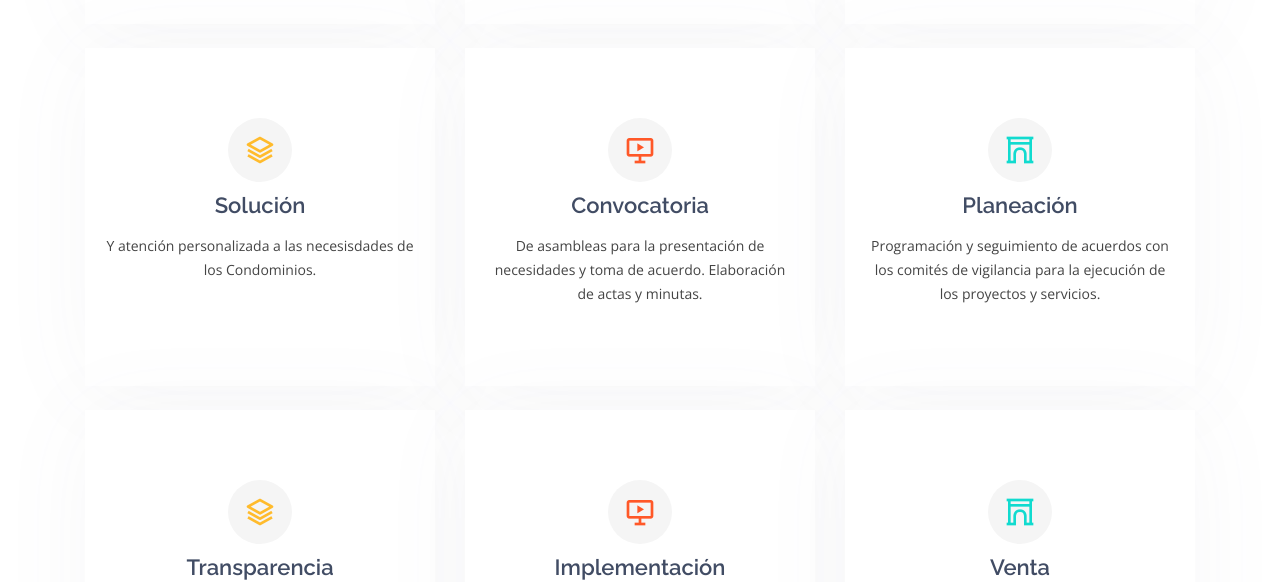
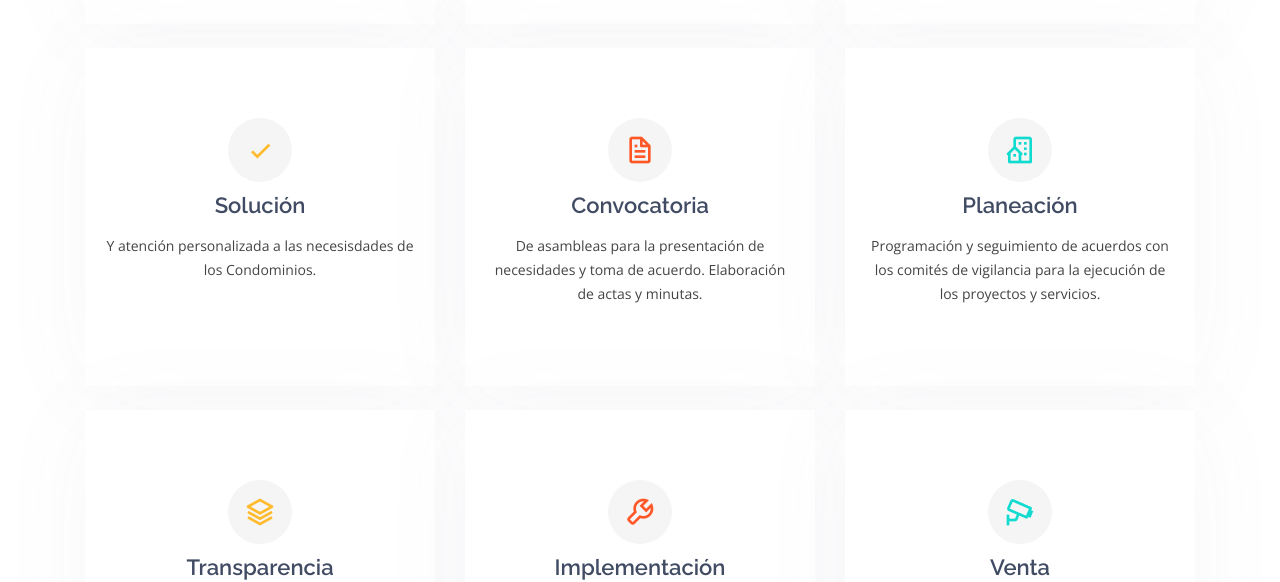
Before and after one commit to Ivannov87/razcom, a plain HTML site: page index.html in a window 1280 px wide. Shown: the part 1900-2482 px from the top of the page. Drawn offline with nearby package versions, Linux system fonts and the light colour scheme.

Commit message:
update icons
services

```diff
--- a/index.html
+++ b/index.html
@@ -278,7 +278,7 @@
           <div class="col-lg-4 col-md-6 d-flex align-items-stretch mt-4" data-aos="zoom-in" data-aos-delay="100">
             <div class="icon-box iconbox-yellow">
               <div class="icon">
-                <i class="bx bx-layer"></i>
+                <i class="bx bx-check"></i>
               </div>
               <h4><a href="">Solución</a></h4>
               <p>Y atención personalizada a las necesisdades de los Condominios.</p>
@@ -288,7 +288,7 @@
           <div class="col-lg-4 col-md-6 d-flex align-items-stretch mt-4" data-aos="zoom-in" data-aos-delay="200">
             <div class="icon-box iconbox-red">
               <div class="icon">
-                <i class="bx bx-slideshow"></i>
+                <i class="bx bx-file"></i>
               </div>
               <h4><a href="">Convocatoria</a></h4>
               <p>De asambleas para la presentación de necesidades y toma de acuerdo. Elaboración de actas y minutas.</p>
@@ -298,7 +298,7 @@
           <div class="col-lg-4 col-md-6 d-flex align-items-stretch mt-4" data-aos="zoom-in" data-aos-delay="300">
             <div class="icon-box iconbox-teal">
               <div class="icon">
-                <i class="bx bx-arch"></i>
+                <i class="bx bx-building-house"></i>
               </div>
               <h4><a href="">Planeación</a></h4>
               <p>Programación y seguimiento de acuerdos con los comités de vigilancia para la ejecución de los proyectos
@@ -320,7 +320,7 @@
           <div class="col-lg-4 col-md-6 d-flex align-items-stretch mt-4" data-aos="zoom-in" data-aos-delay="200">
             <div class="icon-box iconbox-red">
               <div class="icon">
-                <i class="bx bx-slideshow"></i>
+                <i class="bx bx-wrench"></i>
               </div>
               <h4><a href="">Implementación</a></h4>
               <p>De proyectos y servicios de mantenimiento preventivo y correctivo.</p>
@@ -330,7 +330,7 @@
           <div class="col-lg-4 col-md-6 d-flex align-items-stretch mt-4" data-aos="zoom-in" data-aos-delay="300">
             <div class="icon-box iconbox-teal">
               <div class="icon">
-                <i class="bx bx-arch"></i>
+                <i class="bx bx-cctv"></i>
               </div>
               <h4><a href="">Venta</a></h4>
               <p>E instalación de sistema de alarmas y circuito cerrado de televisión.</p>
```
